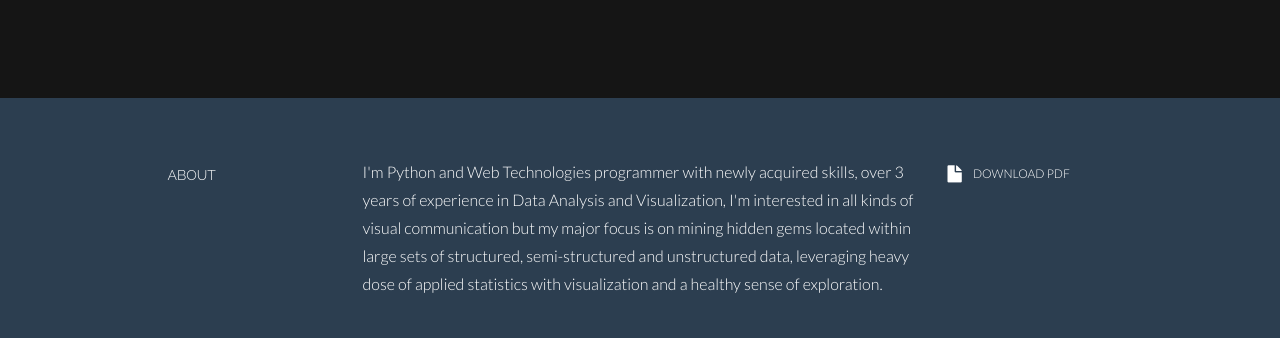
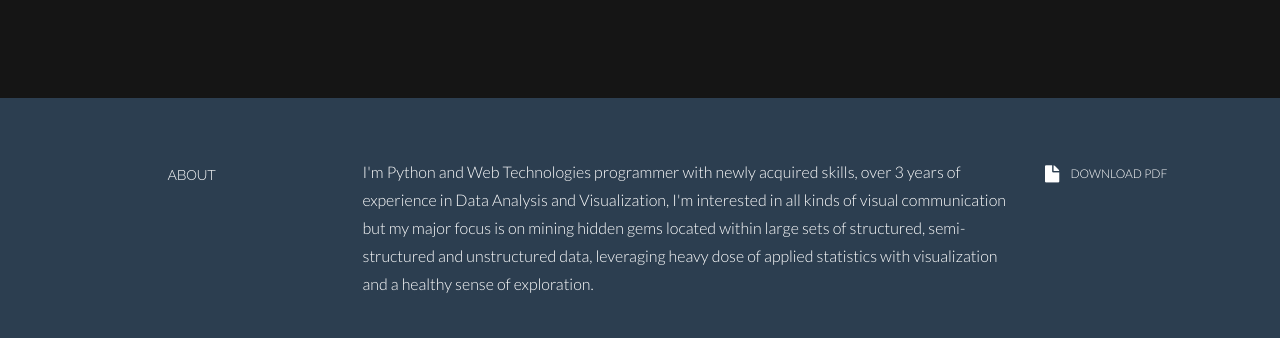
Before and after one commit to nikhilkabbin/nikhilkabbin.github.io, a plain HTML site: page index.html in a window 1280 px wide. Shown: the part 462-800 px from the top of the page. Drawn offline with Linux system fonts and the light colour scheme.

Commit message:
Fixed Alignment

```diff
--- a/index.html
+++ b/index.html
@@ -76,12 +76,12 @@
         <div class="col-lg-2 col-lg-offset-1">
           <h5>ABOUT</h5>
         </div>
-        <div class="col-lg-6">
+        <div class="col-lg-7">
           <p>
             I'm Python and Web Technologies programmer with newly acquired skills, over 3 years of experience in Data Analysis and Visualization, I'm interested in all kinds of visual communication but my major focus is on mining hidden gems located within large sets of structured, semi-structured and unstructured data, leveraging heavy dose of applied statistics with visualization and a healthy sense of exploration.
           </p>
         </div>
-        <div class="col-lg-3">
+        <div class="col-lg-2">
           <p><a href="assets/files/Nikhil_kabbin_Profile.pdf"><i class="icon-file"></i></a> <sm>DOWNLOAD PDF</sm></p>
         </div>
 
```
